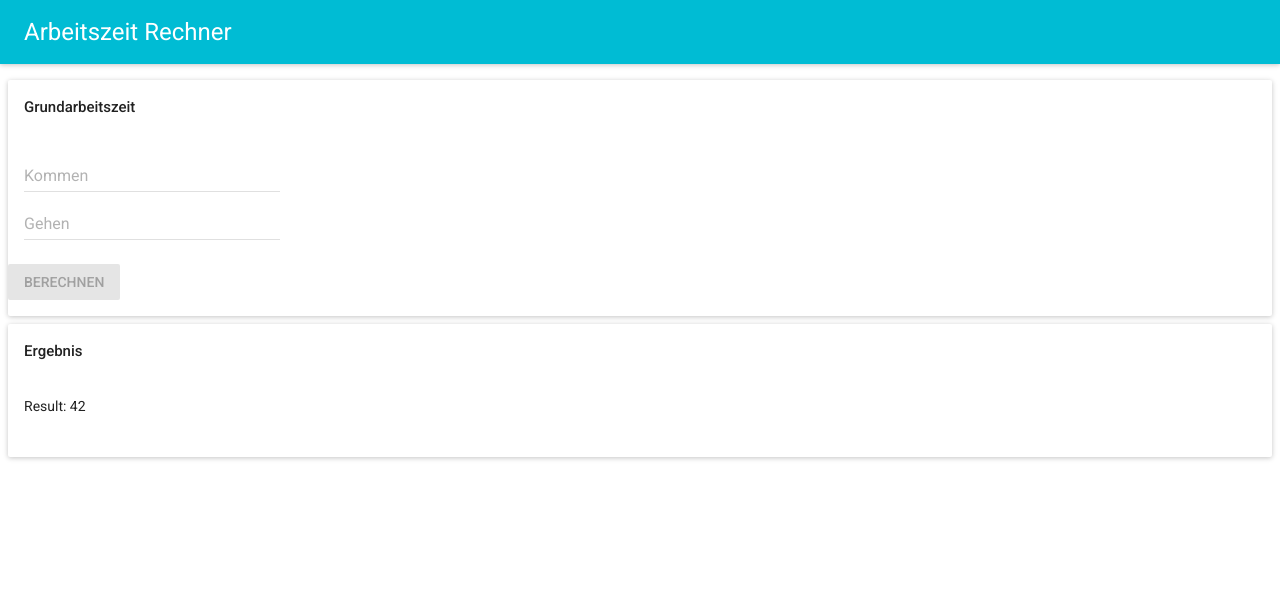
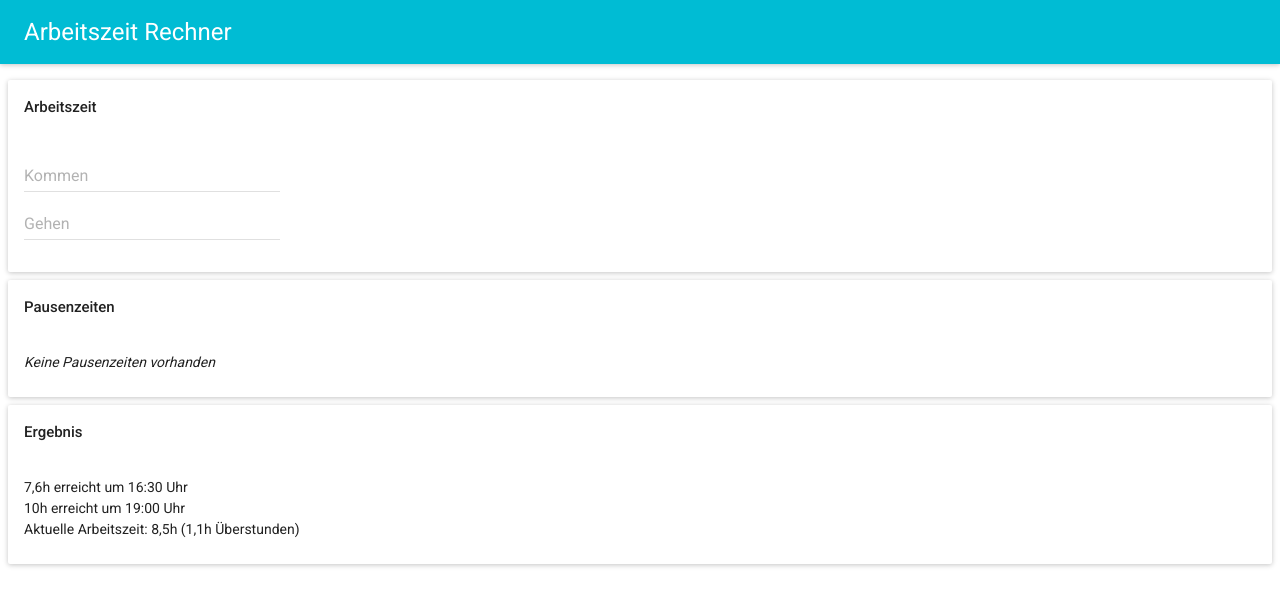
Before and after one commit to sbstnkng/arbeitszeit-rechner, a React (Create React App) app: page / in a window 1280 px wide. Shown: the top 606 px of the page. Built offline with nearby package versions, Linux system fonts and the light colour scheme; what react-tap-event-plugin would draw is missing.

Commit message:
Add basic layout for application

```diff
--- a/src/App.js
+++ b/src/App.js
@@ -1,90 +1,30 @@
 import React, { Component } from 'react';
 import styled from 'styled-components';
-import { Card, CardHeader, CardText } from 'material-ui/Card';
-import RaisedButton from 'material-ui/RaisedButton';
 import Title from './components/Title';
-import TimePickerField from './components/TimePickerField';
+import WorkTimeContainer from './components/WorkTimeContainer';
+import BreakTimeContainer from './components/BreakTimeContainer';
 import ResultContainer from './components/ResultContainer';
 
 const StyledContentWrapper = styled.div`padding: 0.5rem;`;
-const StyledCard = styled(Card)`
-  padding-bottom: 1rem;
-  margin-top: 0.5rem;
-`;
 
 class App extends Component {
   constructor(props) {
     super(props);
     this.state = {
-      app: {
+      meta: {
         name: 'Arbeitszeit Rechner'
       },
-      data: {
-        arrive: undefined,
-        leave: undefined
-      },
-      timeStandard: undefined,
-      timeMaximumm: undefined,
-      isButtonEnabled: false
+      data: {}
     };
-
-    this.handleOnChangeKommen = this.handleOnChangeKommen.bind(this);
-    this.handleOnChangeGehen = this.handleOnChangeGehen.bind(this);
-    this.calculate = this.calculate.bind(this);
-  }
-
-  handleOnChangeKommen(event, date) {
-    this.setState({
-      data: {
-        arrive: date
-      },
-      isButtonEnabled: this.state.data.leave !== undefined
-    });
-  }
-
-  handleOnChangeGehen(even, date) {
-    this.setState({
-      data: {
-        leave: date
-      },
-      isButtonEnabled: this.state.data.arrive !== undefined
-    });
-  }
-
-  calculate() {
-    let timeStandard = 1;
-    let timeMaximumm = 2;
-    this.setState({
-      timeStandard: timeStandard,
-      timeMaximumm: timeMaximumm
-    });
   }
 
   render() {
     return (
       <div className="App">
-        <Title title={this.state.app.name} />
+        <Title title={this.state.meta.name} />
         <StyledContentWrapper>
-          <StyledCard>
-            <CardHeader title="Grundarbeitszeit" />
-            <CardText>
-              <TimePickerField
-                label="Kommen"
-                handleOnChange={this.handleOnChangeKommen}
-                onBlur={this.validate}
-              />
-              <TimePickerField
-                label="Gehen"
-                handleOnChange={this.handleOnChangeGehen}
-              />
-            </CardText>
-            <RaisedButton
-              label="Berechnen"
-              primary={true}
-              disabled={!this.state.isButtonEnabled}
-              onTouchTap={this.calculate}
-            />
-          </StyledCard>
+          <WorkTimeContainer />
+          <BreakTimeContainer />
           <ResultContainer data={this.state.data} />
         </StyledContentWrapper>
       </div>
--- /dev/null
+++ b/src/components/BreakTimeContainer.js
@@ -0,0 +1,16 @@
+import React, { Component } from 'react';
+import ContentCard from './ContentCard';
+
+class BreakTimeContainer extends Component {
+  render() {
+    return (
+      <div>
+        <ContentCard title="Pausenzeiten">
+          <i>Keine Pausenzeiten vorhanden</i>
+        </ContentCard>
+      </div>
+    );
+  }
+}
+
+export default BreakTimeContainer;
--- /dev/null
+++ b/src/components/ContentCard.js
@@ -0,0 +1,24 @@
+import React, { Component } from 'react';
+import styled from 'styled-components';
+import { Card, CardHeader, CardText } from 'material-ui/Card';
+
+const StyledCard = styled(Card)`
+  margin-top: 0.5rem;
+`;
+
+class ContentCard extends Component {
+  render() {
+    return (
+      <div>
+        <StyledCard>
+          <CardHeader title={this.props.title} />
+          <CardText>
+            {this.props.children}
+          </CardText>
+        </StyledCard>
+      </div>
+    );
+  }
+}
+
+export default ContentCard;
--- a/src/components/ResultContainer.js
+++ b/src/components/ResultContainer.js
@@ -1,33 +1,15 @@
 import React, { Component } from 'react';
-import styled from 'styled-components';
-import { Card, CardHeader, CardText } from 'material-ui/Card';
-
-const StyledCard = styled(Card)`
-    padding-bottom: 1rem;
-    margin-top: 0.5rem;
-`;
+import ContentCard from './ContentCard';
 
 class ResultContainer extends Component {
-  constructor(props) {
-    super(props);
-    this.state = {
-      result: 42
-    };
-  }
-
-  componentDidMount() {
-    console.log('props', this.props);
-  }
-
   render() {
     return (
       <div>
-        <StyledCard>
-          <CardHeader title="Ergebnis" />
-          <CardText>
-            Result: {this.state.result}
-          </CardText>
-        </StyledCard>
+        <ContentCard title="Ergebnis">
+          7,6h erreicht um 16:30 Uhr <br />
+          10h erreicht um 19:00 Uhr <br />
+          Aktuelle Arbeitszeit: 8,5h (1,1h Überstunden)
+        </ContentCard>
       </div>
     );
   }
--- /dev/null
+++ b/src/components/WorkTimeContainer.js
@@ -0,0 +1,18 @@
+import React, { Component } from 'react';
+import ContentCard from './ContentCard';
+import TimePickerField from './TimePickerField';
+
+class WorkTimeContainer extends Component {
+  render() {
+    return (
+      <div>
+        <ContentCard title="Arbeitszeit">
+          <TimePickerField label="Kommen" />
+          <TimePickerField label="Gehen" />
+        </ContentCard>
+      </div>
+    );
+  }
+}
+
+export default WorkTimeContainer;
```
